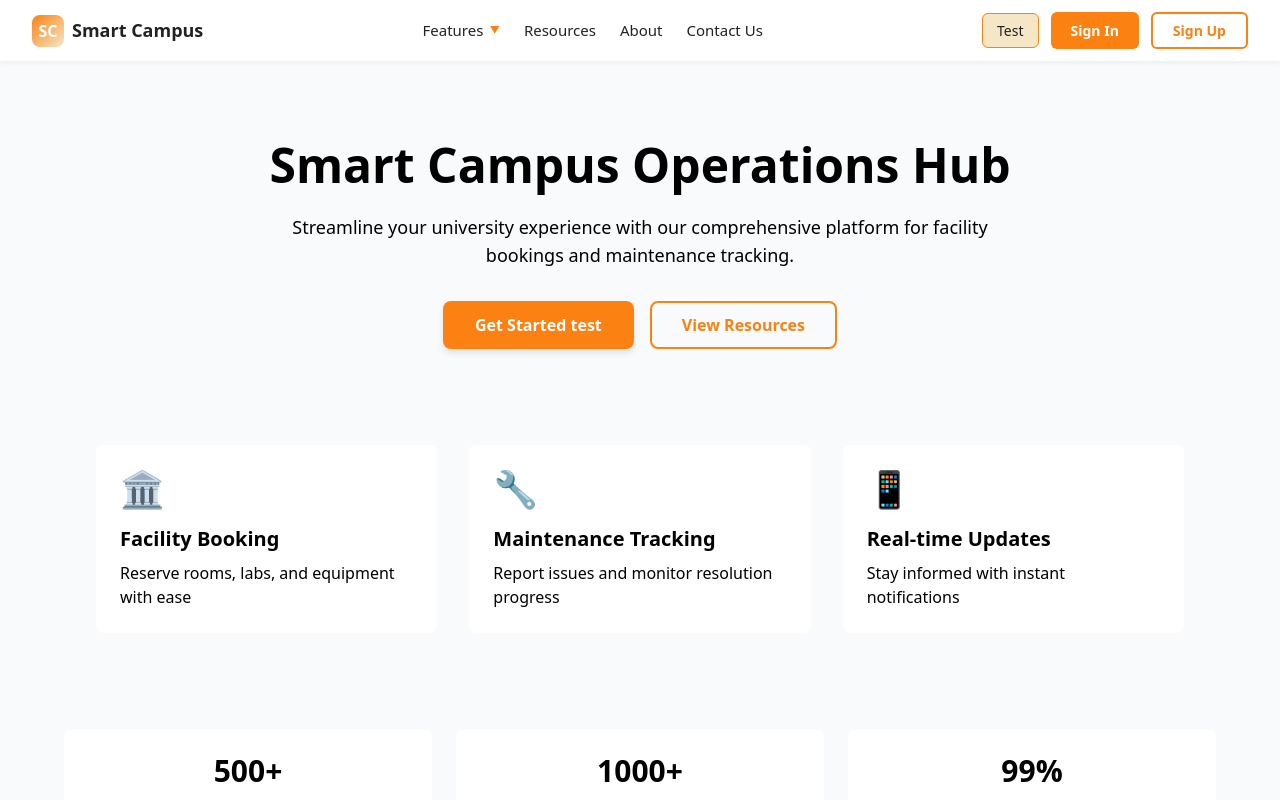
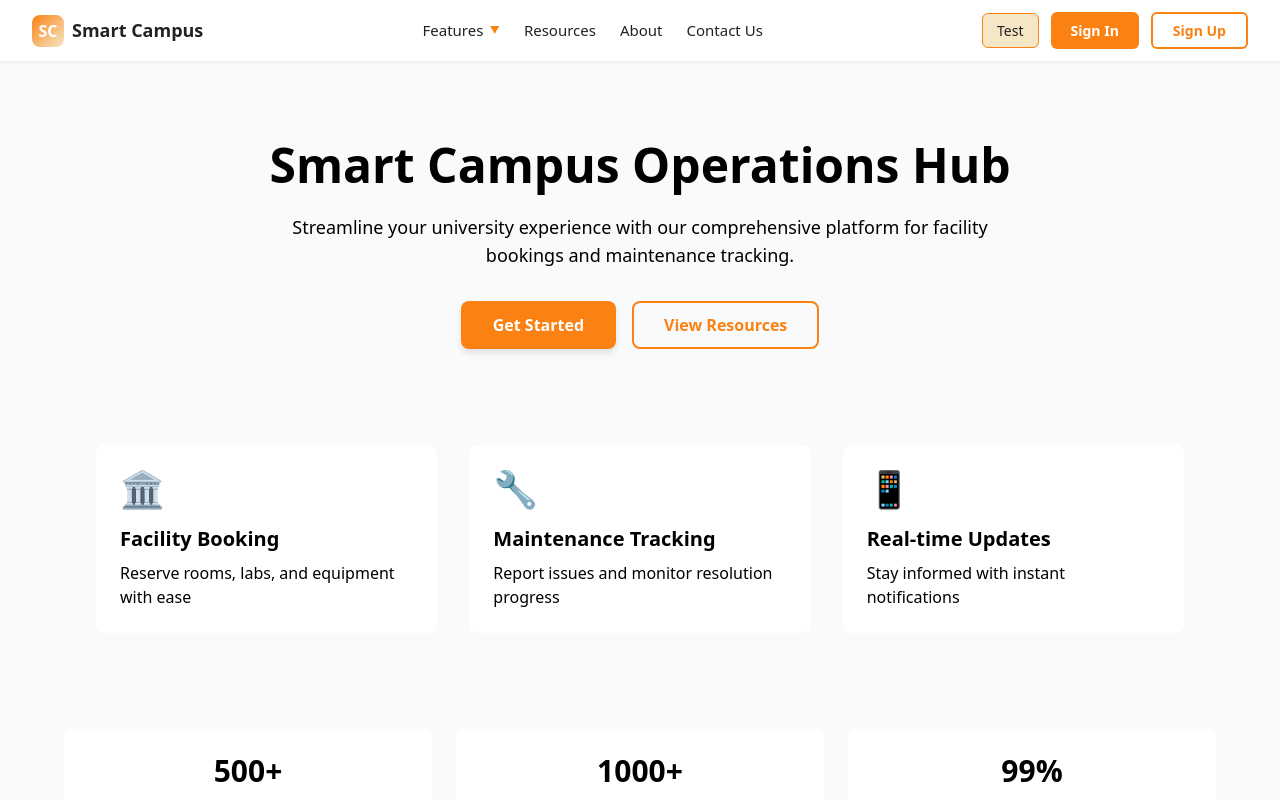
Before and after one commit to KulanyaLisaldi/it3030-paf-2026-smart-campus-groupXX, a React (Vite) app in the folder client/: page / in a window 1280 px wide. Shown: the top 800 px of the page. Built offline with nearby package versions, Linux system fonts and the light colour scheme.

Commit message:
Revert "update hero"
This reverts commit 271a546f29ceab3a7babe09aff1246106714bf4f.

```diff
--- a/client/src/components/Hero.jsx
+++ b/client/src/components/Hero.jsx
@@ -59,7 +59,7 @@ const Hero = () => {
               onMouseEnter={(e) => handleGetStartedHover(e, true)}
               onMouseLeave={(e) => handleGetStartedHover(e, false)}
             >
-              Get Started test
+              Get Started
             </button>
             <button
               style={viewResourcesButtonStyle}
```
